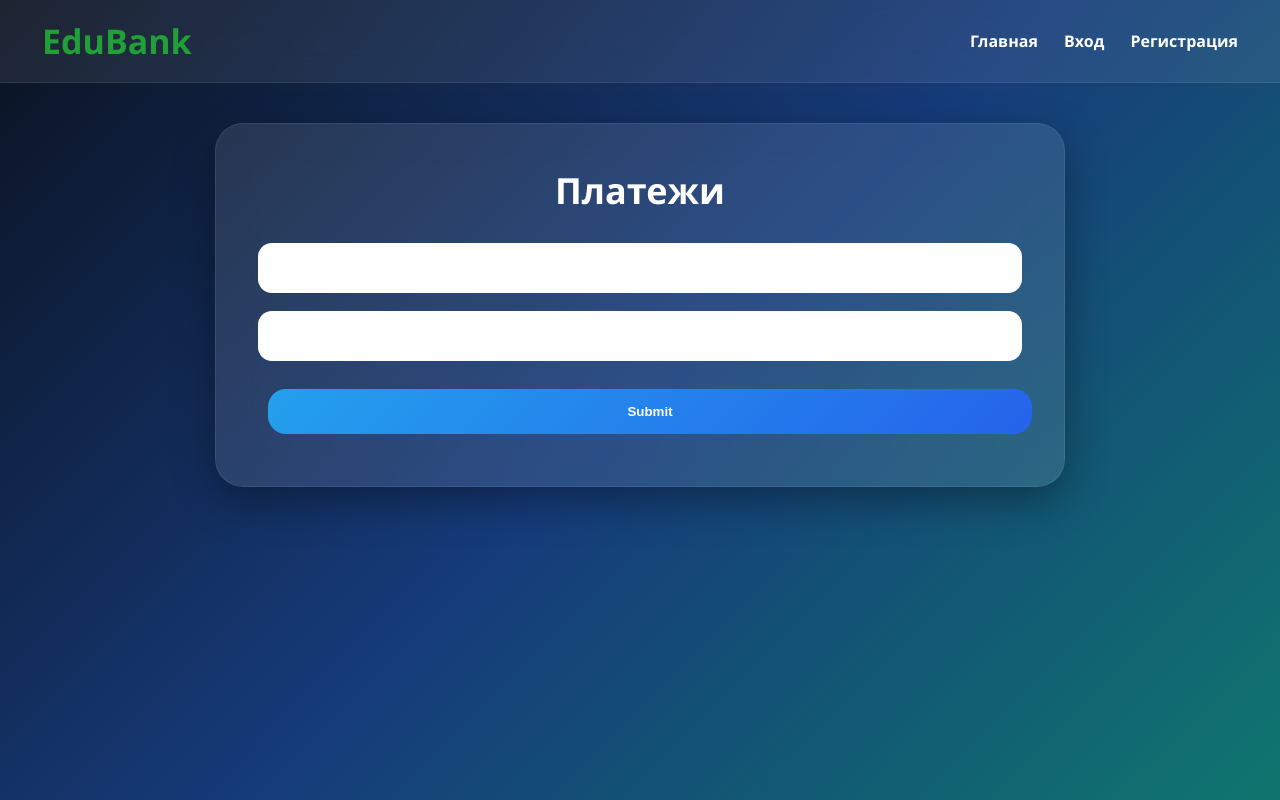
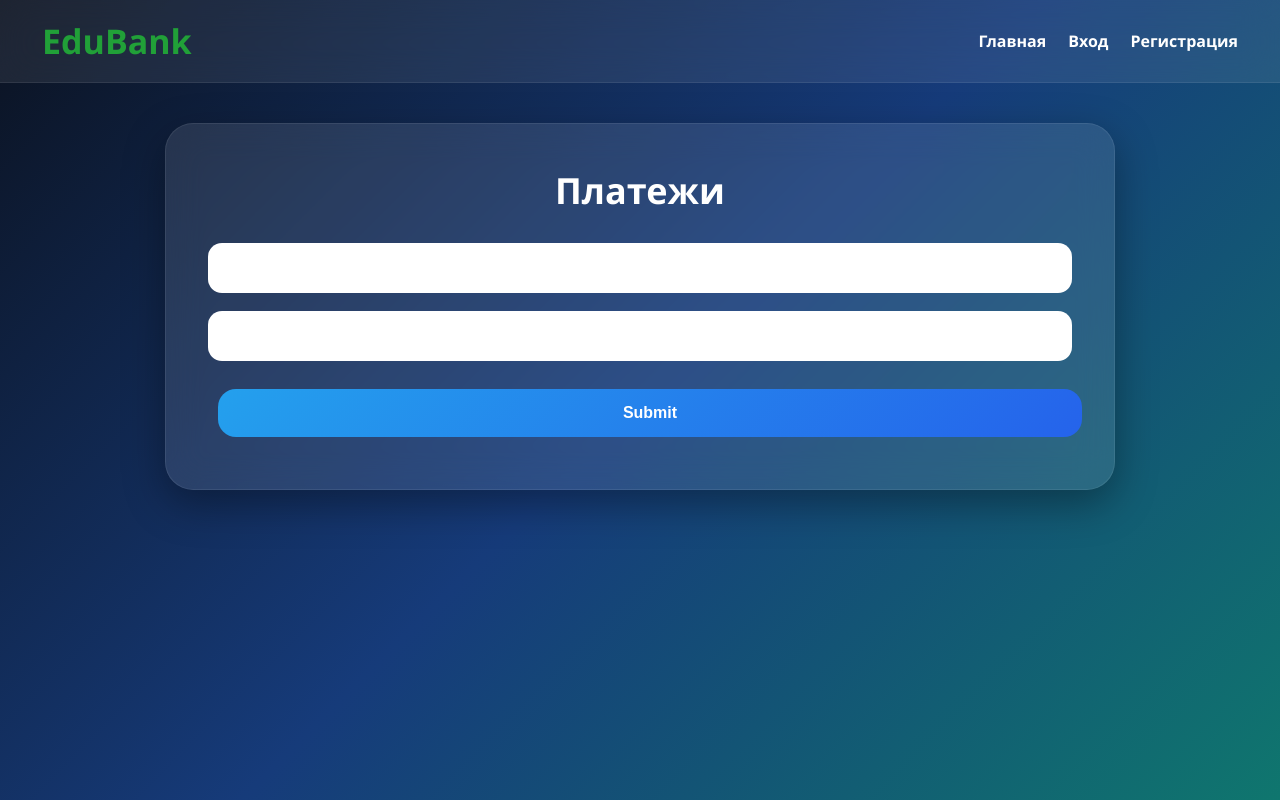
Before and after one commit to dimayzerk-ctrl/edubank3, a Python web app: template templates/payments.html in a window 1280 px wide. Run offline with Jinja, Linux system fonts and the light colour scheme; the template is opened without the code that fills it, so the values that code supplies are empty, except form fields; form fields are guessed from the names that the template uses.

Commit message:
Update style.css

```diff
--- a/static/style.css
+++ b/static/style.css
@@ -10,13 +10,16 @@
     --blue: #24a0ed;
     --yellow: #ffdd2d;
     --dark: #0f172a;
+    --dark2: #1e293b;
     --card: rgba(255,255,255,0.10);
+    --glass: rgba(255,255,255,0.08);
+    --white: #ffffff;
 }
 
 body {
     font-family: 'Segoe UI', Arial, sans-serif;
     background: linear-gradient(135deg, #0b1220, #163b7a, #0f766e);
-    color: white;
+    color: var(--white);
     min-height: 100vh;
 }
 
@@ -38,6 +41,11 @@ body {
     font-size: 34px;
     font-weight: 800;
     color: var(--green);
+}
+
+.nav-links {
+    display: flex;
+    align-items: center;
 }
 
 .nav-links a {
@@ -126,7 +140,9 @@ body {
 .history-card,
 .feature-card,
 .account-card,
-.transfer-card {
+.transfer-card,
+.payment-card,
+.savings-card {
     background: var(--card);
     backdrop-filter: blur(18px);
     border-radius: 28px;
@@ -137,22 +153,29 @@ body {
 .form-card,
 .dashboard-card,
 .history-card,
-.transfer-card {
+.transfer-card,
+.payment-card,
+.savings-card {
     padding: 42px;
-    max-width: 850px;
+    max-width: 950px;
     margin: auto;
 }
 
 .form-card h2,
 .dashboard-card h2,
-.history-card h2 {
+.history-card h2,
+.transfer-card h2,
+.payment-card h2,
+.savings-card h2 {
     text-align: center;
     margin-bottom: 28px;
     font-size: 36px;
 }
 
 /* FORMS */
-.input-field {
+.input-field,
+select,
+input {
     width: 100%;
     padding: 16px;
     border: none;
```
Also changed, not shown: other parts of static/style.css (+50 -25 lines).
